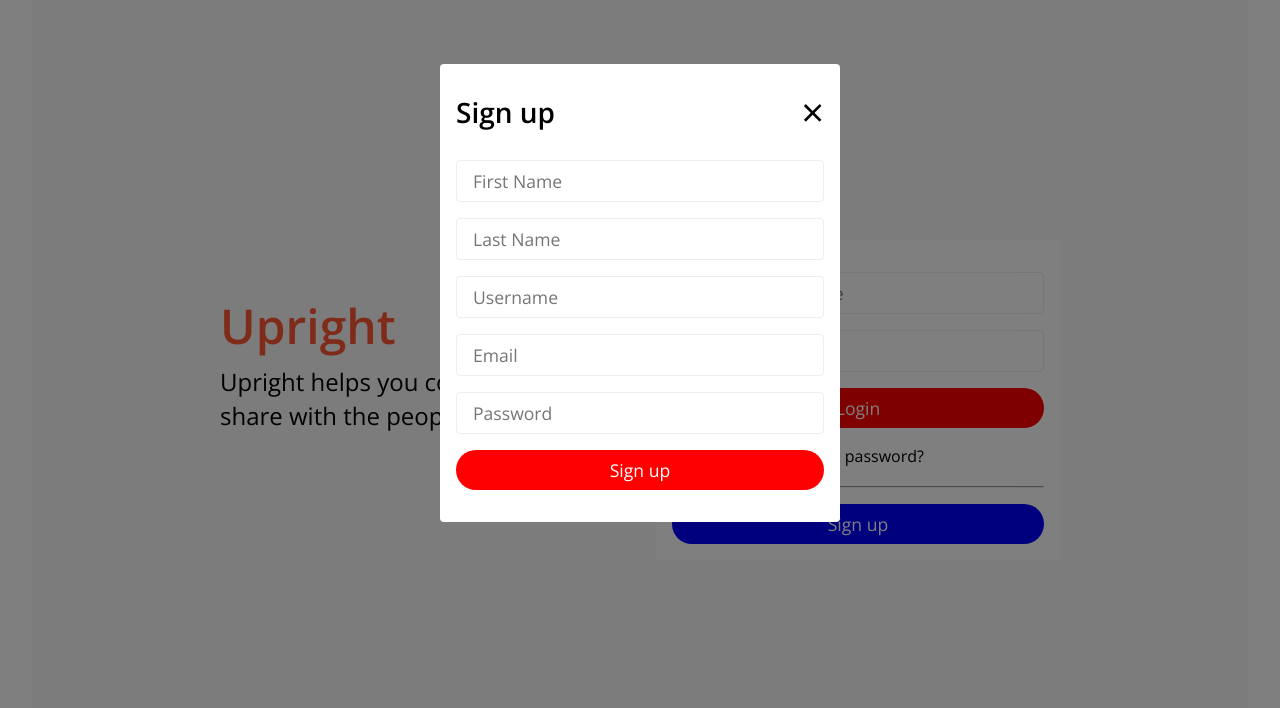
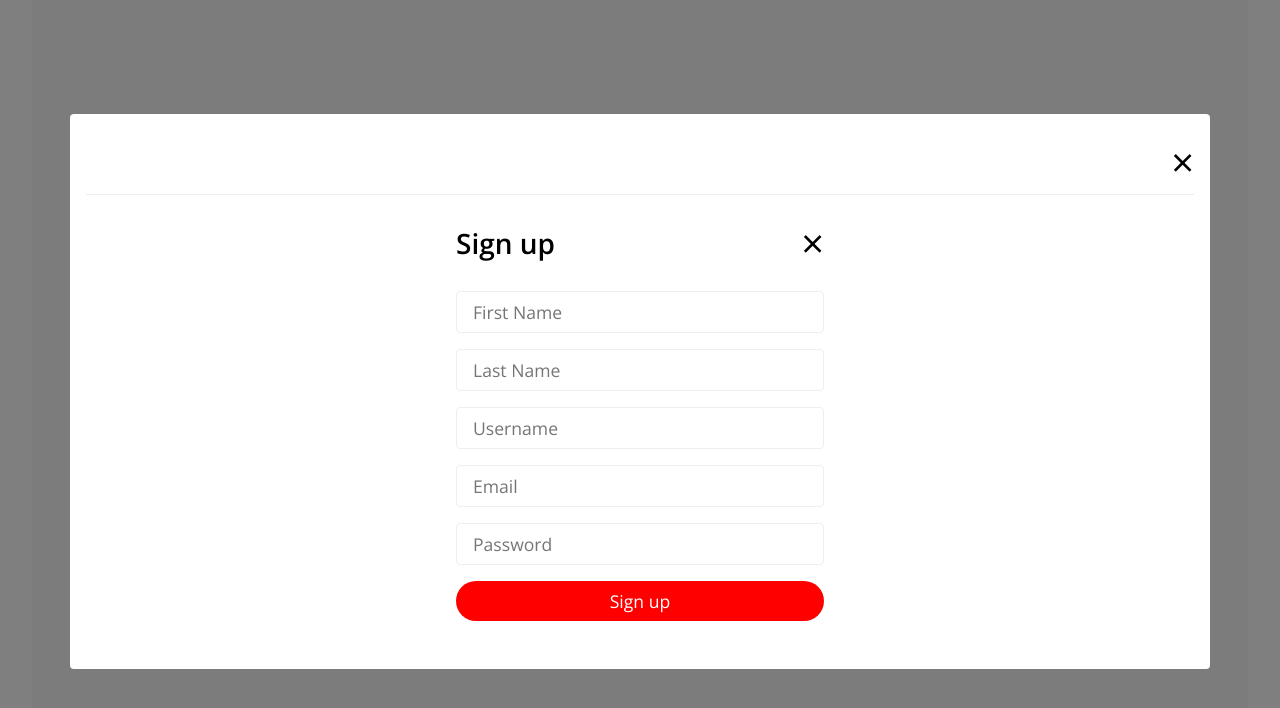
Before and after one commit to mehdiaitouchrif/upright-frontend, a React (Create React App) app: page /login in a window 1280 px wide. Both pictures are taken after a click on the button "Sign up". Shown: the top 708 px of the page. Built offline with nearby package versions, Linux system fonts and the light colour scheme.

Commit message:
Refactor Modal component

```diff
--- a/src/components/UI/Modal/Modal.scss
+++ b/src/components/UI/Modal/Modal.scss
@@ -9,10 +9,14 @@
 	background-color: rgba(0, 0, 0, 0.5);
 
 	&__content {
-		margin: 5% auto;
+		margin: 10% auto;
 		width: 100%;
 		animation-name: modalopen;
 		animation-duration: 400ms;
+	}
+
+	&__head {
+		border-bottom: 0.1rem solid var(--gray-light);
 	}
 
 	&__close {
--- a/src/components/UI/Modal/index.jsx
+++ b/src/components/UI/Modal/index.jsx
@@ -1,9 +1,22 @@
+import Card from '../Card'
+import Flex from '../Flex'
+import Container from '../Container'
 import './Modal.scss'
 
-function Modal({ children, className }) {
+function Modal({ children, className, showModal, title, customSize }) {
 	return (
 		<div className={`modal ${className}`}>
-			<div className='modal__content'>{children}</div>
+			<Container customSize={customSize}>
+				<Card className='modal__content'>
+					<Flex className='modal__head' justify='space-between' align='center'>
+						<h2 className='secondary-heading'>{title}</h2>
+						<p className='auth__close' onClick={showModal}>
+							&times;
+						</p>
+					</Flex>
+					<div className='modal__body'>{children}</div>
+				</Card>
+			</Container>
 		</div>
 	)
 }
```
